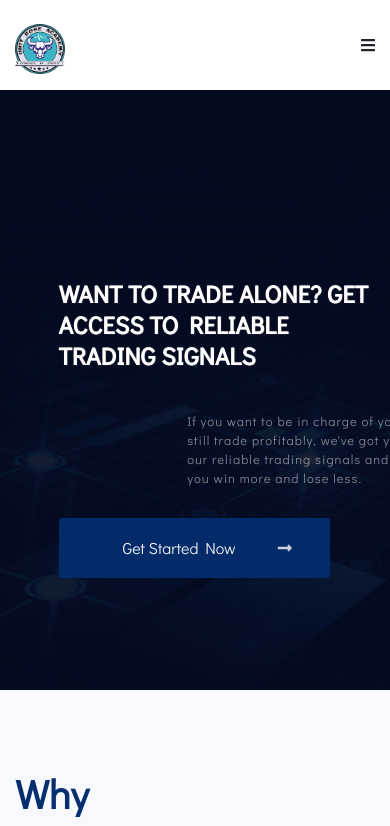
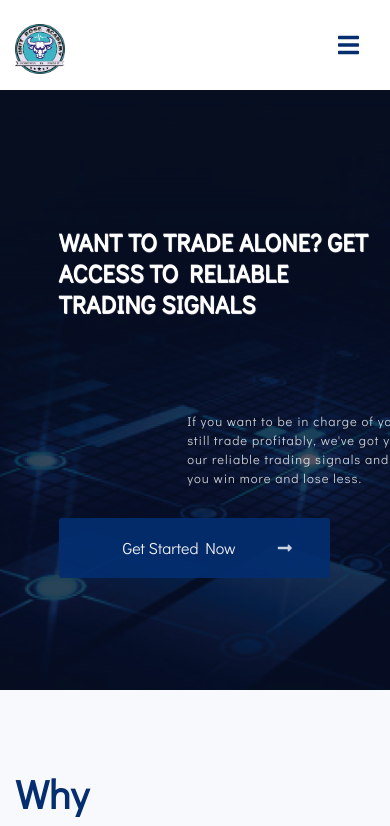
Before and after one commit to Achilles45/forexplatform, a Vue app: page / in a window 390 px wide. Shown: the top 826 px of the page. Built offline with nearby package versions, Linux system fonts and the light colour scheme.

Commit message:
Fixed changes in the banner section

```diff
--- a/src/components/Banner.vue
+++ b/src/components/Banner.vue
@@ -6,7 +6,7 @@
           <div class="carousel-overlay"></div>
           <img class="carousel-img" src="../assets/images/banner2.jpg" alt="First slide" />
           <div class="carousel-caption">
-            <h2 class="animated bounceIn animate3d">Making forex trade investment profitable to everyone</h2>
+            <h2 class="animated bounceIn">Making forex trade investment profitable to everyone</h2>
             <p>Our team of proficient and experienced traders crowdfund resources from investors to trade the forex market and pay our investors 15% weekly. No hidden charges, no story.</p>
             <router-link to="/products" class="carousel-btn animated zoomIn animate3d">Get Started<i class="fa fa-long-arrow-alt-right"></i></router-link>
           </div>
@@ -15,7 +15,7 @@
           <div class="carousel-overlay"></div>
           <img class="carousel-img" src="../assets/images/banner1.jpg" alt="Second slide" />
           <div class="carousel-caption">
-            <h2 class="animated slideInLeft animate2d">Want to trade alone? Get access to reliable trading signals</h2>
+            <h2 class="animated slideInDown animate3d">Want to trade alone? Get access to reliable trading signals</h2>
             <p
               class="animated slideInRight animate3d"
             >If you want to be in charge of your money and still trade profitably, we've got you. Subscribe to our reliable trading signals and analysis to hepl you win more and lose less.</p>
@@ -139,6 +139,9 @@ export default {
 
 @media only screen and (max-width: 960px) {
   .carousel__wrapper {
+    .carousel-overlay{
+      background: rgba(4, 9, 30, 0.7) !important;
+    }
     .carousel-img {
       width: auto;
       height: 100vh;
@@ -158,6 +161,7 @@ export default {
       p {
         font-size: 0.8rem;
         padding-bottom: 2rem;
+        opacity: .8 !important;
       }
     }
   }
--- a/src/components/Navbar.vue
+++ b/src/components/Navbar.vue
@@ -85,6 +85,9 @@ export default {
         }
         .navbar__toggler{
             display: none;
+            font-size: 1.5rem;
+            padding-right: 1rem;
+            color: $primary-color;
         }
     }
 }
```
